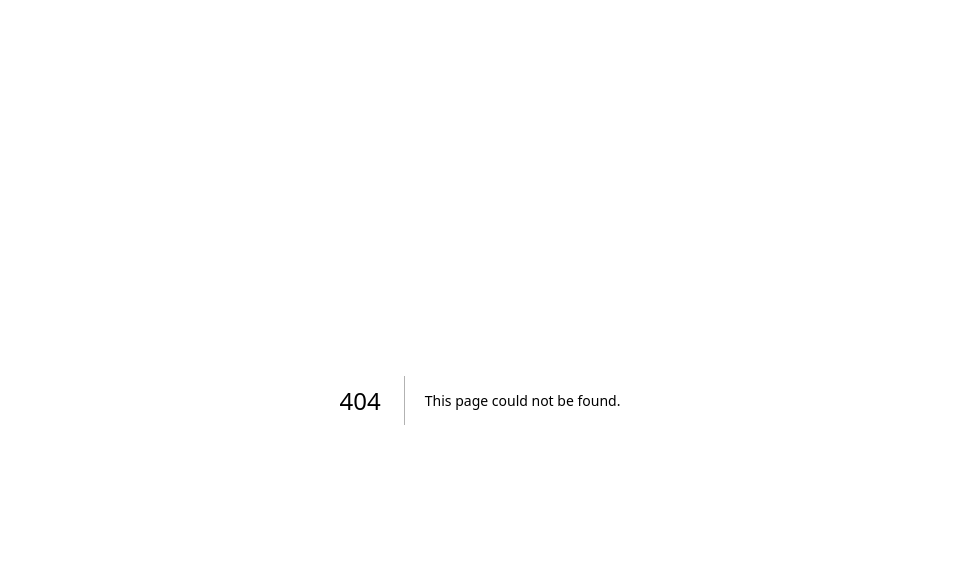
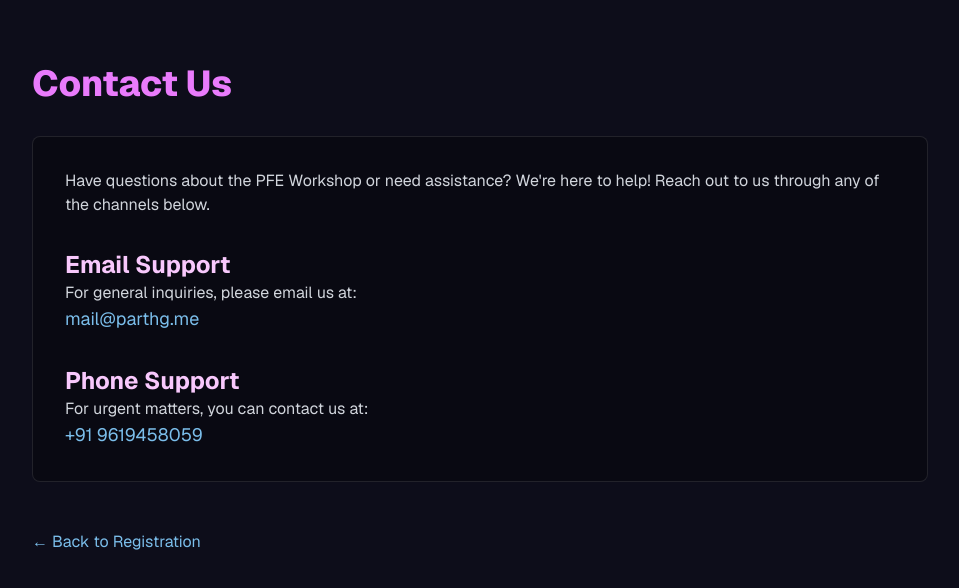
Before and after one commit to MPSTME-ACM/pfe-regi, a Next.js app: page /contact-us in a window 1280 px wide. Before the commit this address had no page. Shown: the top 588 px of the page, without its empty margins (160-1119 px from the left). Built offline with nearby package versions, Linux system fonts and the light colour scheme.

Commit message:
add contact us page

```diff
--- /dev/null
+++ b/src/app/contact-us/page.tsx
@@ -0,0 +1,37 @@
+import Link from "next/link";
+export default function ContactUsPage() {
+    return (
+        <div className="min-h-screen bg-[#0d0d1a] text-white font-sans p-8 sm:p-12 md:p-16">
+            <div className="max-w-4xl mx-auto">
+                <h1 className="text-4xl font-extrabold text-[#e97bfc] mb-8">Contact Us</h1>
+                <div className="space-y-8 text-gray-300 bg-black/30 p-8 rounded-lg border border-white/10">
+                    <p>
+                        Have questions about the PFE Workshop or need assistance? We're here to help! Reach out to us through any of the channels below.
+                    </p>
+
+                    <div>
+                        <h2 className="text-2xl font-bold text-[#f8c8fc]">Email Support</h2>
+                        <p>For general inquiries, please email us at:</p>
+                        <Link href="mailto:[YOUR_EMAIL_HERE]" className="text-[#7bbeeb] hover:text-[#e97bfc] transition-colors text-lg">
+                            mail@parthg.me
+                        </Link>
+                    </div>
+
+                    <div>
+                        <h2 className="text-2xl font-bold text-[#f8c8fc]">Phone Support</h2>
+                        <p>For urgent matters, you can contact us at:</p>
+                        <Link href="tel:[YOUR_PHONE_NUMBER_HERE]" className="text-[#7bbeeb] hover:text-[#e97bfc] transition-colors text-lg">
+                            +91 9619458059
+                        </Link>
+                    </div>
+                </div>
+
+                <div className="mt-12">
+                    <Link href="/" className="text-[#7bbeeb] hover:text-[#e97bfc] transition-colors">
+                        &larr; Back to Registration
+                    </Link>
+                </div>
+            </div>
+        </div>
+    );
+}
--- a/src/app/page.tsx
+++ b/src/app/page.tsx
@@ -419,6 +419,10 @@ export default function Home() {
                 <Link href="/about-us" className="hover:text-[#f8c8fc] transition-colors">
                   About Us
                 </Link>
+                <span>&bull;</span>
+                <Link href="/contact-us" className="hover:text-[#f8c8fc] transition-colors">
+                  Contact Us
+                </Link>
               </div>
             </div>
           </div>
```
